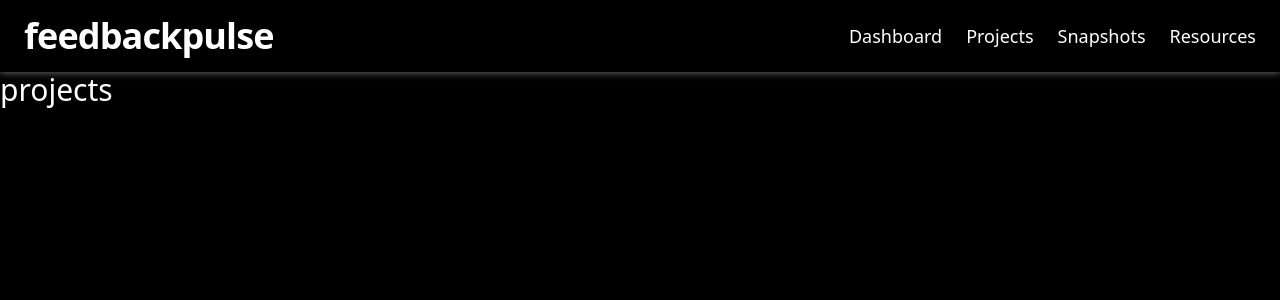
After one commit to TeamShiksha/feedbackpulse, a Flask app: template app/templates/projects.html in a window 1280 px wide. The commit adds this page. Shown: the top 300 px of the page. Run offline with Flask 3, Linux system fonts and the light colour scheme; the template is opened without the code that fills it, so the values that code supplies are empty; some libraries are stand-ins or nearby versions.

Commit message:
added new templates and header with github oauth resolved

```diff
--- a/app/__init__.py
+++ b/app/__init__.py
@@ -9,8 +9,8 @@
 from flask_migrate import Migrate
 from flask_marshmallow import Marshmallow
 from flask_moment import Moment
-from app.routes import auth_bp, public_bp
-from app.models import Base, Role, Status, Project
+from app.routes import auth_bp, public_bp, private_bp
+from app.models import Base
 from app.utils import load_enums
 from config import config
 
@@ -38,6 +38,7 @@
 
     app.register_blueprint(auth_bp, url_prefix= "/auth")
     app.register_blueprint(public_bp)
+    app.register_blueprint(private_bp)
     print(app.url_map)
 
     app.cli.add_command(load_enums)
--- a/app/routes/__init__.py
+++ b/app/routes/__init__.py
@@ -1,2 +1,3 @@
 from .auth import auth_bp
 from .public import public_bp
+from .private import private_bp
--- a/app/routes/public.py
+++ b/app/routes/public.py
@@ -1,7 +1,10 @@
-from flask import Blueprint, render_template
+from flask import Blueprint, render_template, redirect, url_for
+from flask_dance.contrib.github import github
 
 public_bp = Blueprint("public", __name__)
 
 @public_bp.route("/")
 def home():
+    if github.authorized:
+        return redirect(url_for("private.dashboard"))
     return render_template("home.html"), 200
--- a/app/static/css/output.css
+++ b/app/static/css/output.css
@@ -107,7 +107,7 @@
 }
 
 /*
-! tailwindcss v3.4.13 | MIT License | https://tailwindcss.com
+! tailwindcss v3.4.15 | MIT License | https://tailwindcss.com
 */
 
 /*
@@ -550,7 +550,7 @@
 
 /* Make elements with the HTML hidden attribute stay hidden by default */
 
-[hidden] {
+[hidden]:where(:not([hidden="until-found"])) {
   display: none;
 }
 
@@ -558,16 +558,21 @@
   position: static;
 }
 
-.absolute {
-  position: absolute;
-}
-
 .z-10 {
   z-index: 10;
 }
 
+.mx-auto {
+  margin-left: auto;
+  margin-right: auto;
+}
+
 .mb-5 {
   margin-bottom: 1.25rem;
+}
+
+.mt-4 {
+  margin-top: 1rem;
 }
 
 .mt-5 {
@@ -582,16 +587,24 @@
   display: flex;
 }
 
+.hidden {
+  display: none;
+}
+
 .h-7 {
   height: 1.75rem;
 }
 
-.h-full {
-  height: 100%;
+.h-8 {
+  height: 2rem;
 }
 
 .h-screen {
   height: 100vh;
+}
+
+.w-8 {
+  width: 2rem;
 }
 
 .w-\[320px\] {
@@ -600,6 +613,10 @@
 
 .w-full {
   width: 100%;
+}
+
+.max-w-7xl {
+  max-width: 80rem;
 }
 
 @keyframes bounce {
@@ -630,12 +647,26 @@
   justify-content: center;
 }
 
+.justify-between {
+  justify-content: space-between;
+}
+
 .gap-4 {
   gap: 1rem;
 }
 
 .gap-6 {
   gap: 1.5rem;
+}
+
+.space-x-6 > :not([hidden]) ~ :not([hidden]) {
+  --tw-space-x-reverse: 0;
+  margin-right: calc(1.5rem * var(--tw-space-x-reverse));
+  margin-left: calc(1.5rem * calc(1 - var(--tw-space-x-reverse)));
+}
+
+.rounded-full {
+  border-radius: 9999px;
 }
 
 .rounded-md {
@@ -650,13 +681,22 @@
   border-width: 2px;
 }
 
+.border-b-2 {
+  border-bottom-width: 2px;
+}
+
+.border-white {
+  --tw-border-opacity: 1;
+  border-color: rgb(255 255 255 / var(--tw-border-opacity, 1));
+}
+
 .border-white\/40 {
   border-color: rgb(255 255 255 / 0.4);
 }
 
 .bg-black {
   --tw-bg-opacity: 1;
-  background-color: rgb(0 0 0 / var(--tw-bg-opacity));
+  background-color: rgb(0 0 0 / var(--tw-bg-opacity, 1));
 }
 
 .p-2 {
@@ -667,9 +707,19 @@
   padding: 1rem;
 }
 
+.px-6 {
+  padding-left: 1.5rem;
+  padding-right: 1.5rem;
+}
+
 .py-2 {
   padding-top: 0.5rem;
   padding-bottom: 0.5rem;
+}
+
+.py-4 {
+  padding-top: 1rem;
+  padding-bottom: 1rem;
 }
 
 .py-8 {
@@ -685,6 +735,11 @@
   font-family: ui-sans-serif, system-ui, sans-serif, "Apple Color Emoji", "Segoe UI Emoji", "Segoe UI Symbol", "Noto Color Emoji";
 }
 
+.text-3xl {
+  font-size: 1.875rem;
+  line-height: 2.25rem;
+}
+
 .text-4xl {
   font-size: 2.25rem;
   line-height: 2.5rem;
@@ -695,6 +750,10 @@
   line-height: 1.75rem;
 }
 
+.font-bold {
+  font-weight: 700;
+}
+
 .font-extrabold {
   font-weight: 800;
 }
@@ -703,9 +762,13 @@
   font-style: italic;
 }
 
+.tracking-tight {
+  letter-spacing: -0.025em;
+}
+
 .text-white {
   --tw-text-opacity: 1;
-  color: rgb(255 255 255 / var(--tw-text-opacity));
+  color: rgb(255 255 255 / var(--tw-text-opacity, 1));
 }
 
 .underline {
@@ -714,6 +777,12 @@
 
 .underline-offset-4 {
   text-underline-offset: 4px;
+}
+
+.shadow-\[rgba\(255\2c 255\2c 255\2c 0\.5\)_0_0_8px_0\] {
+  --tw-shadow: rgba(255,255,255,0.5) 0 0 8px 0;
+  --tw-shadow-colored: 0 0 8px 0 var(--tw-shadow-color);
+  box-shadow: var(--tw-ring-offset-shadow, 0 0 #0000), var(--tw-ring-shadow, 0 0 #0000), var(--tw-shadow);
 }
 
 .backdrop-blur-xl {
@@ -738,6 +807,11 @@
   transition-duration: 200ms;
 }
 
+.hover\:text-zinc-300:hover {
+  --tw-text-opacity: 1;
+  color: rgb(212 212 216 / var(--tw-text-opacity, 1));
+}
+
 .hover\:shadow-\[rgba\(255\2c 255\2c 255\2c 0\.5\)_0_0_12px_0\]:hover {
   --tw-shadow: rgba(255,255,255,0.5) 0 0 12px 0;
   --tw-shadow-colored: 0 0 12px 0 var(--tw-shadow-color);
@@ -745,6 +819,14 @@
 }
 
 @media (min-width: 768px) {
+  .md\:flex {
+    display: flex;
+  }
+
+  .md\:hidden {
+    display: none;
+  }
+
   .md\:w-\[450px\] {
     width: 450px;
   }
--- a/app/templates/dashboard.html
+++ b/app/templates/dashboard.html
@@ -1,6 +1,5 @@
 {% extends "layout/base.html" %}
-{% block title %} feedbackpulse | Dashboard {% endblock %}
-
+{% block title %} Dashboard | feedbackpulse {% endblock %}
 {% block content %}
-<h1>DASHBOARD</h1>
+<h1 class="text-white text-3xl">Dashboard</h1>
 {% endblock%}
--- a/app/templates/home.html
+++ b/app/templates/home.html
@@ -2,6 +2,7 @@
 {% block title %} feedbackpulse | Home {% endblock %}
 
 {% block content %}
+<div class="flex justify-center items-center h-screen">
     <div class="backdrop-blur-xl flex flex-col gap-6 justify-center items-center md:p-6 md:py-8 p-4 py-8 rounded-xl md:w-[450px] w-[320px] z-10 border-2 border-white/40">
         <h1 class="md:text-5xl text-4xl font-sans font-extrabold text-white mb-5">
             feedbackpulse
@@ -28,4 +29,5 @@
             </a>.
         </p>
     </div>
+</div>
 {% endblock%}
--- a/app/templates/layout/base.html
+++ b/app/templates/layout/base.html
@@ -6,11 +6,64 @@
     <link href="{{url_for('static', filename='css/output.css')}}" rel="stylesheet">
     <title>{% block title %}feedbackpulse{% endblock %}</title>
 </head>
-<body>
-    <main class="flex justify-center items-center h-screen bg-black">
-        <div id="particles-js" class="absolute w-full h-full"></div>
-        {% block content %} {% endblock %}
-    </main>
+<body class="bg-black">
+    {% if request.endpoint != 'public.home' %}
+    <header class="py-4 px-6 shadow-[rgba(255,255,255,0.5)_0_0_8px_0]">
+        <div class="max-w-7xl mx-auto flex justify-between items-center">
+            <a href="{{ url_for('public.home') }}" class="text-4xl font-bold tracking-tight text-white">
+                feedbackpulse
+            </a>
+            <nav class="hidden md:flex space-x-6">
+                {% set nav_items = [
+                    ('private.dashboard', 'Dashboard'),
+                    ('private.projects', 'Projects'),
+                    ('private.snapshots', 'Snapshots'),
+                    ('private.resources', 'Resources')
+                ] %}
+                {% for route, label in nav_items %}
+                        <a href="{{ url_for(route) }}"
+                           class="text-white text-lg {% if request.endpoint == route %}border-b-2 border-white{% endif %}">
+                            {{ label }}
+                        </a>
+                {% endfor %}
+            </nav>
+            <button class="md:hidden text-white hover:text-zinc-300" onclick="toggleMobileMenu()">
+                <svg xmlns="http://www.w3.org/2000/svg" class="h-8 w-8" fill="none" viewBox="0 0 24 24" stroke="currentColor">
+                    <path stroke-linecap="round" stroke-linejoin="round" stroke-width="2" d="M4 6h16M4 12h16M4 18h16" />
+                </svg>
+            </button>
+        </div>
+        <div id="mobileMenu" class="md:hidden hidden mt-4">
+            {% for route, label in nav_items %}
+                        <a href="{{ url_for(route) }}"
+                           class="block py-2 text-center text-white text-lg">
+                            {{ label }}
+                        </a>
+            {% endfor %}
+        </div>
+    </header>
+    {% endif %}
+    {% block content %} {% endblock %}
     {% block script %} {% endblock %}
+    <script>
+        function toggleDropdown() {
+            const dropdown = document.getElementById('userDropdown');
+            dropdown.classList.toggle('hidden');
+        }
+
+        function toggleMobileMenu() {
+            const mobileMenu = document.getElementById('mobileMenu');
+            mobileMenu.classList.toggle('hidden');
+        }
+
+        window.onclick = function(event) {
+            if (!event.target.matches('.rounded-full')) {
+                const dropdown = document.getElementById('userDropdown');
+                if (!dropdown.classList.contains('hidden')) {
+                    dropdown.classList.add('hidden');
+                }
+            }
+        }
+    </script>
 </body>
 </html>
--- /dev/null
+++ b/app/templates/projects.html
@@ -0,0 +1,5 @@
+{% extends "layout/base.html" %}
+{% block title %} Projects | feedbackpulse {% endblock %}
+{% block content %}
+<h1 class="text-white text-3xl">projects</h1>
+{% endblock%}
--- /dev/null
+++ b/app/templates/resources.html
@@ -0,0 +1,5 @@
+{% extends "layout/base.html" %}
+{% block title %} Resources | feedbackpulse {% endblock %}
+{% block content %}
+<h1 class="text-white text-3xl">resources</h1>
+{% endblock%}
--- /dev/null
+++ b/app/templates/snapshots.html
@@ -0,0 +1,5 @@
+{% extends "layout/base.html" %}
+{% block title %} Snapshots | feedbackpulse {% endblock %}
+{% block content %}
+<h1 class="text-white text-3xl">Snapshots</h1>
+{% endblock%}
--- a/tailwind.config.js
+++ b/tailwind.config.js
@@ -1,6 +1,6 @@
 /** @type {import('tailwindcss').Config} */
 module.exports = {
-  content: ["./templates/**/*.html"],
+  content: ["./app/templates/**/*.html"],
   theme: {
     extend: {},
   },
```
Also changed, not shown: app/routes/auth.py (+8 -9 lines), app/routes/private.py (added, +24 -0 lines), app/utils/decorators.py (added, +14 -0 lines).
